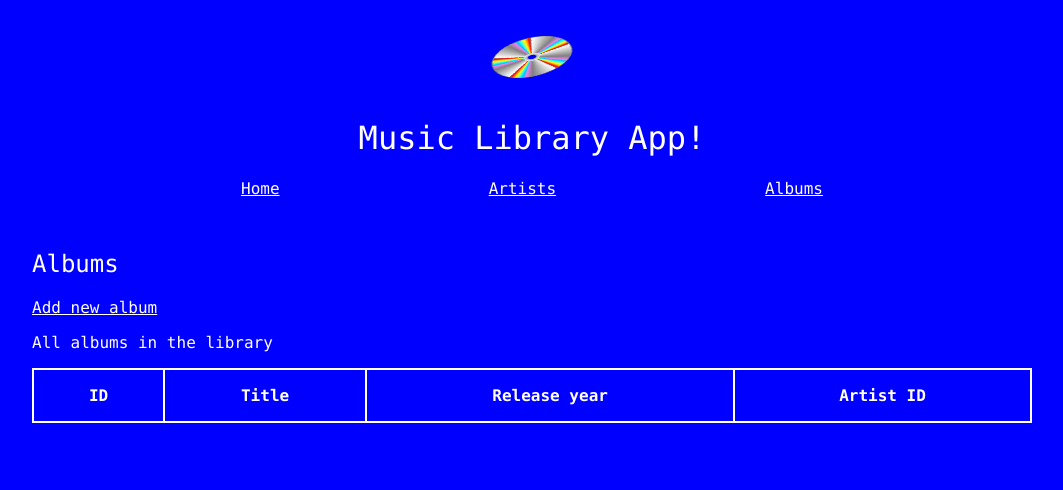
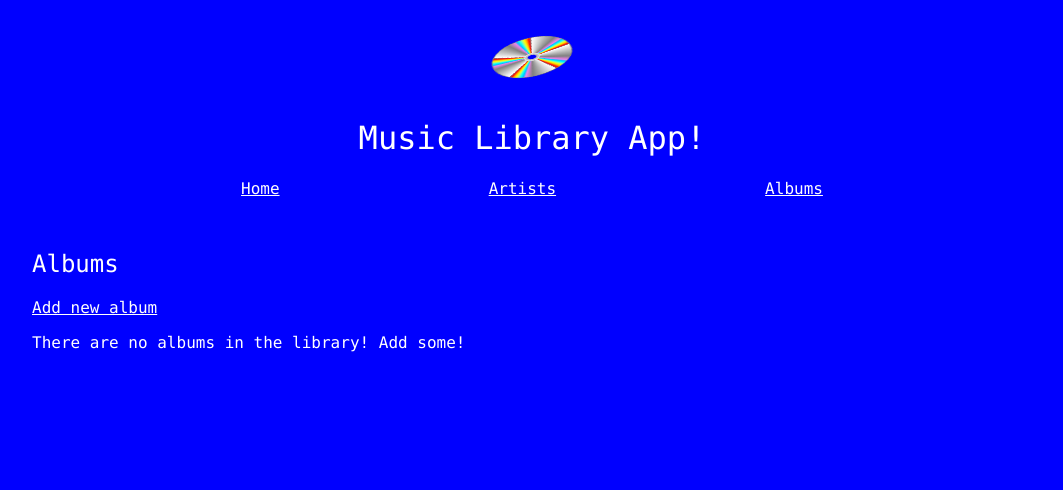
Before and after one commit to jclwilson/makers_unit_4_web_applications_music_library, a Flask app: template templates/albums.html in a window 1280 px wide. Shown: the top 490 px of the page, without its empty margins (108-1171 px from the left). Run offline with Flask 3, Linux system fonts and the light colour scheme; the template is opened without the code that fills it, so the values that code supplies are empty.

Commit message:
Handle cases where there are no artists or albums

```diff
--- a/app.py
+++ b/app.py
@@ -39,9 +39,7 @@ def get_all_albums() -> str:
     connection = get_flask_database_connection(app)
     album_repository = AlbumRepository(connection)
     albums = album_repository.all()
-    if len(albums) > 0:
-        return render_template("albums.html", albums=albums)
-    return render_template("404.html"), 404
+    return render_template("albums.html", albums=albums)
 
 
 @app.route("/albums/<int:id>", methods=["GET"])
@@ -94,9 +92,7 @@ def get_all_artists():
     connection = get_flask_database_connection(app)
     artist_repository = ArtistRepository(connection)
     artists = artist_repository.all()
-    if len(artists) > 0:
-        return render_template("artists.html", artists=artists)
-    return render_template("404.html"), 404
+    return render_template("artists.html", artists=artists)
 
 
 @app.route("/artists/<int:id>", methods=["GET"])
--- a/templates/albums.html
+++ b/templates/albums.html
@@ -1,7 +1,8 @@
 {% extends 'layout.html' %}
 {% block content %}
 <h2>Albums</h2>
-<a href="{{ url_for('add_new_album') }}">Add new album</a></li>
+<a title="Add a new album" href="{{ url_for('add_new_album') }}">Add new album</a></li>
+{% if albums | length > 0 %}
 <table id="album-table">
     <caption>All albums in the library</caption>
     <thead>
@@ -23,4 +24,7 @@
         {% endfor %}
     </tbody>
 </table>
+{% else %}
+<p>There are no albums in the library! Add some!</p>
+{% endif %}
 {% endblock %}
--- a/templates/artists.html
+++ b/templates/artists.html
@@ -2,6 +2,7 @@
 {% block content %}
 <h2>Artists</h2>
 <a title="Add a new artist" href="{{ url_for('add_new_artist') }}">Add artist</a>
+{% if artists | length > 0 %}
     <table id="artist-table">
         <caption>All artists in the library</caption>
         <thead>
@@ -21,4 +22,7 @@
                 {% endfor %}
             </tbody>
         </table>
+    {% else %}
+        <p>There are no artists! Add one!</p>
+    {% endif %}
 {% endblock %}
```
Also changed, not shown: 1 other file. Lines whose indentation alone changed are shown as unchanged.
